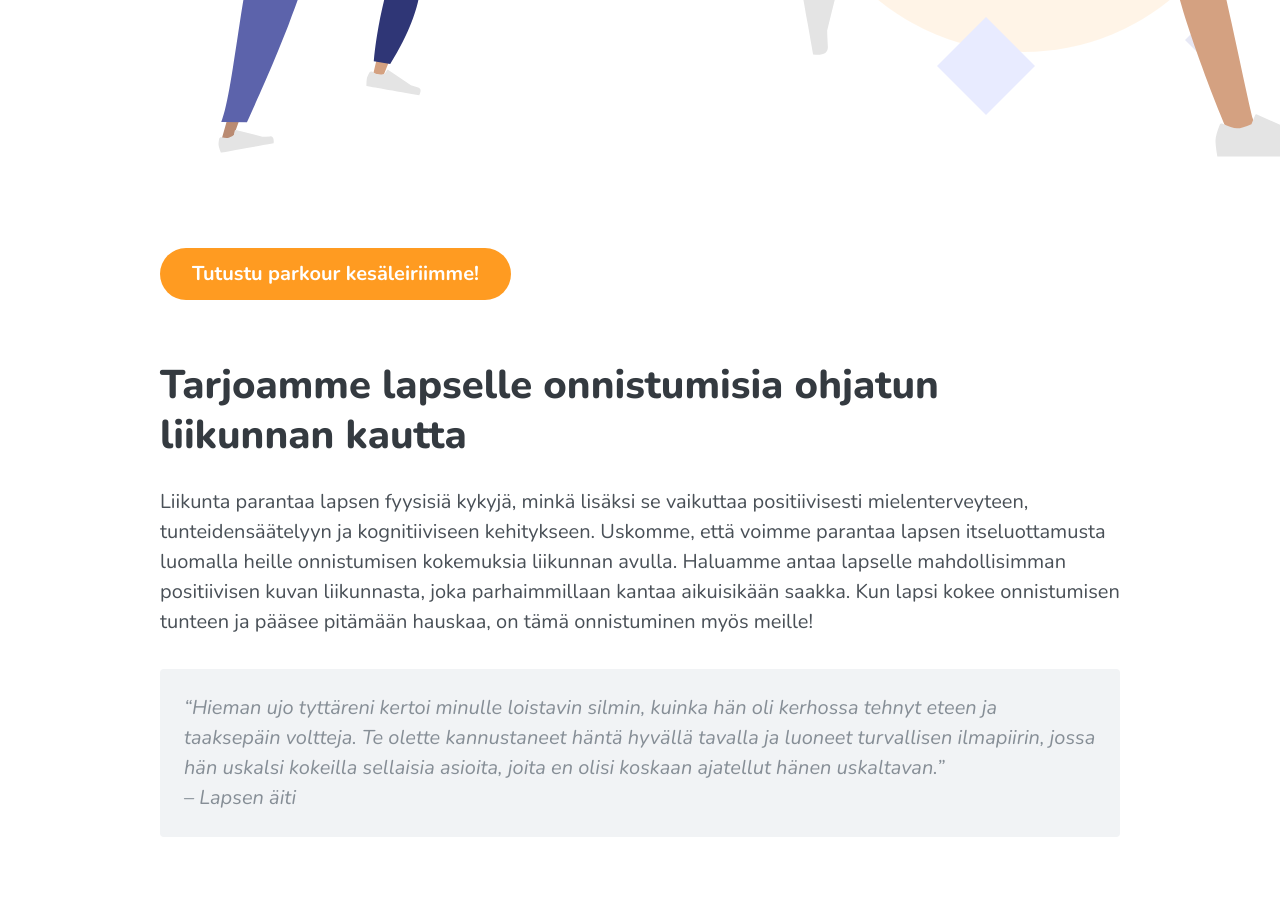
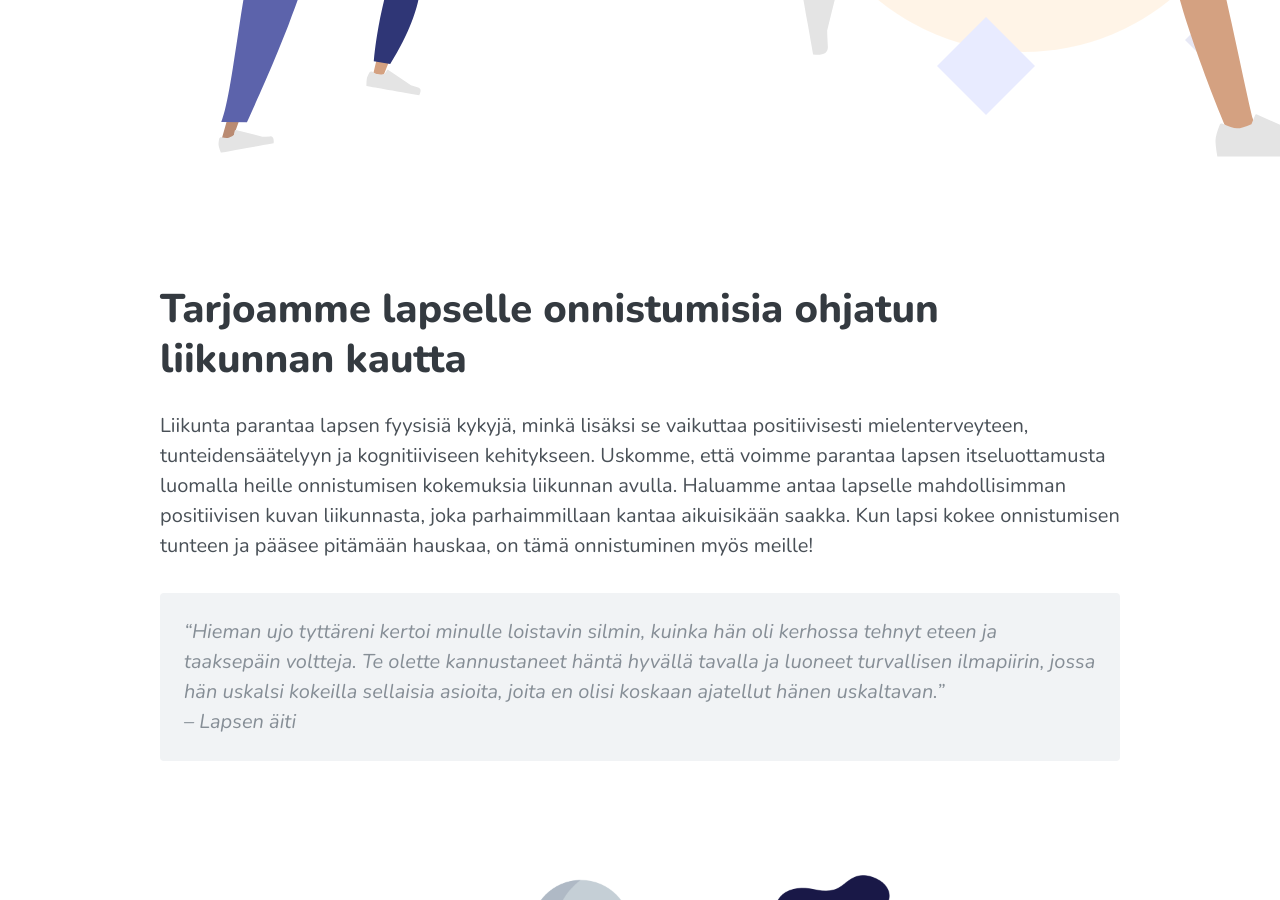
Before and after one commit to Funktum/weemove, a Jekyll site: the page built from _pages/home.md, in a window 1280 px wide and 900 px high, scrolled down 740 px. Built offline with Jekyll 4.4.1, drawn with Linux system fonts in a browser that asks for light colours; our own code applies the rules of GitHub Pages for plain Markdown files; a script that is not in the unit is left out.

Commit message:
Update home.md

```diff
--- a/_pages/home.md
+++ b/_pages/home.md
@@ -10,8 +10,6 @@ hero_btn: '#wee-kerhot'
 hero_btn_text: WEE-kerhot
 ---
 
-
-{% include button.html url="/leiri" text="Tutustu parkour kesäleiriimme!" %}
 
 # Tarjoamme lapselle onnistumisia ohjatun liikunnan kautta
 
```
